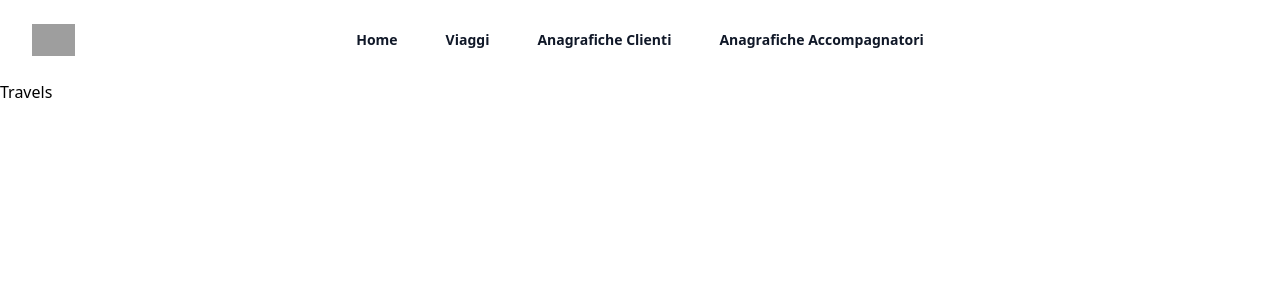
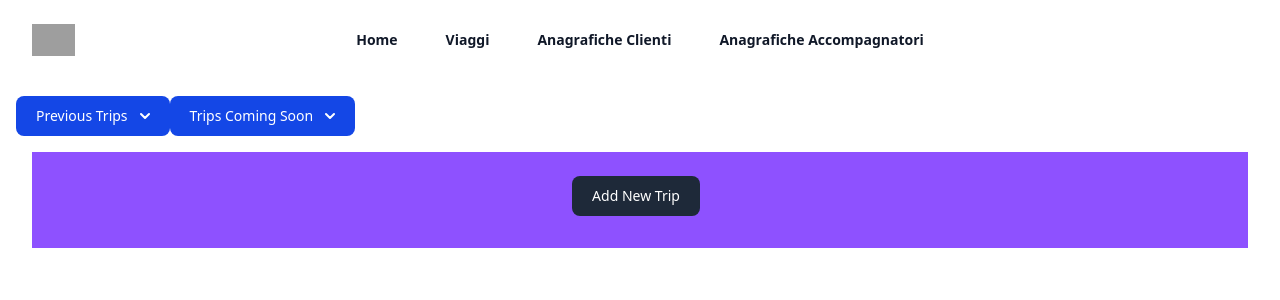
Before and after one commit to fabioferrero90/booroad-cs, a React (Vite) app: page /travels in a window 1280 px wide. Shown: the top 300 px of the page. Built offline with nearby package versions, Linux system fonts and the light colour scheme; grey boxes are pictures that could not be loaded.

Commit message:
fix: page-travels

```diff
--- a/src/pages/Travels.jsx
+++ b/src/pages/Travels.jsx
@@ -1,5 +1,60 @@
+import React from "react";
+import { useState } from "react";
+import { destinations, travels } from "../data/db.json";
+
 const Travels = () => {
-  return <div>Travels</div>;
-};
+  const [isOpen, setIsOpen] = useState(false);
+  const toggleDropdown = () => setIsOpen(!isOpen);
+  return (
+    <div className="p-4">
+      <button id="dropdownDefaultButton" data-dropdown-toggle="dropdown" className="text-white bg-blue-700 hover:bg-blue-800 focus:ring-4 focus:outline-none focus:ring-blue-300 font-medium rounded-lg text-sm px-5 py-2.5 text-center inline-flex items-center dark:bg-blue-600 dark:hover:bg-blue-700 dark:focus:ring-blue-800" type="button" aria-expanded={isOpen ? 'true' : 'false'} onClick={toggleDropdown}>Previous Trips  <svg class="w-2.5 h-2.5 ms-3" xmlns="http://www.w3.org/2000/svg" fill="none" viewBox="0 0 10 6">
+        <path stroke="currentColor" strokeLinecap="round" strokeLinejoin="round" strokeWidth="2" d="m1 1 4 4 4-4" />
+      </svg>
+      </button>
+      <button id="dropdownDefaultButton" data-dropdown-toggle="dropdown" className="text-white bg-blue-700 hover:bg-blue-800 focus:ring-4 focus:outline-none focus:ring-blue-300 font-medium rounded-lg text-sm px-5 py-2.5 text-center inline-flex items-center dark:bg-blue-600 dark:hover:bg-blue-700 dark:focus:ring-blue-800" type="button" aria-expanded={isOpen ? 'true' : 'false'} onClick={toggleDropdown}>Trips Coming Soon  <svg class="w-2.5 h-2.5 ms-3" xmlns="http://www.w3.org/2000/svg" fill="none" viewBox="0 0 10 6">
+        <path stroke="currentColor" strokeLinecap="round" strokeLinejoin="round" strokeWidth="2" d="m1 1 4 4 4-4" />
+      </svg>
+      </button>
+
+
+      {isOpen && (
+        <div className="max-w-400 bg-white border border-gray-200 rounded-lg shadow-sm dark:bg-gray-800 dark:border-gray-700">
+          <div className="grid sm:grid-cols-1 md:grid-cols-2 lg:grid-cols-3 gap-8 mt-4">
+            {travels.map((travel) => {
+              const destination = destinations.find(
+                (dest) => dest.destination_id === travel.destination_id
+              );
+
+              return (
+                <div key={travel.id_viaggio} className="max-w-xs bg-white border border-gray-200 rounded-lg shadow-sm dark:bg-gray-800 dark:border-gray-700">
+                  <div className="bg-cover h-48 rounded-t-lg" style={{ backgroundImage: `url(${destination.image})` }}>
+                  </div>
+                  <div className="p-4">
+                    <a href="#">
+                      <h5 className="mb-2 text-2xl font-bold tracking-tight text-gray-900 dark:text-white">{destination.destination_name}</h5>
+                    </a>
+                    <p className="mb-3 font-normal text-gray-700 dark:text-gray-400">{travel.start_date}{travel.end_date}</p>
+                    <p className="mb-4 text-sm text-blue-300">{travel.abstract}</p>
+                    <a href="#" className="inline-flex items-center px-3 py-2 text-sm font-medium text-center text-white bg-blue-700 rounded-lg hover:bg-blue-800 focus:ring-4 focus:outline-none focus:ring-blue-300 dark:bg-blue-600 dark:hover:bg-blue-700 dark:focus:ring-blue-800">
+                      Read more
+                      <svg className="rtl:rotate-180 w-3.5 h-3.5 ms-2" aria-hidden="true" xmlns="http://www.w3.org/2000/svg" fill="none" viewBox="0 0 14 10">
+                        <path stroke="currentColor" stroke-linecap="round" stroke-linejoin="round" stroke-width="2" d="M1 5h12m0 0L9 1m4 4L9 9" />
+                      </svg>
+                    </a>
+                  </div>
+                </div>
+
+              );
+            })}
+          </div>
+        </div>
+
+      )}
+      <div className="p-6 bg-violet-500 m-4 text-center ">
+        <button type="button" class="text-white bg-gray-800 hover:bg-gray-900 focus:outline-none focus:ring-4 focus:ring-gray-300 font-medium rounded-lg text-sm px-5 py-2.5 me-2 mb-2 dark:bg-gray-800 dark:hover:bg-gray-700 dark:focus:ring-gray-700 dark:border-gray-700">Add New Trip</button>
+      </div>
+    </div>
+  )
+}
 
 export default Travels;
```
